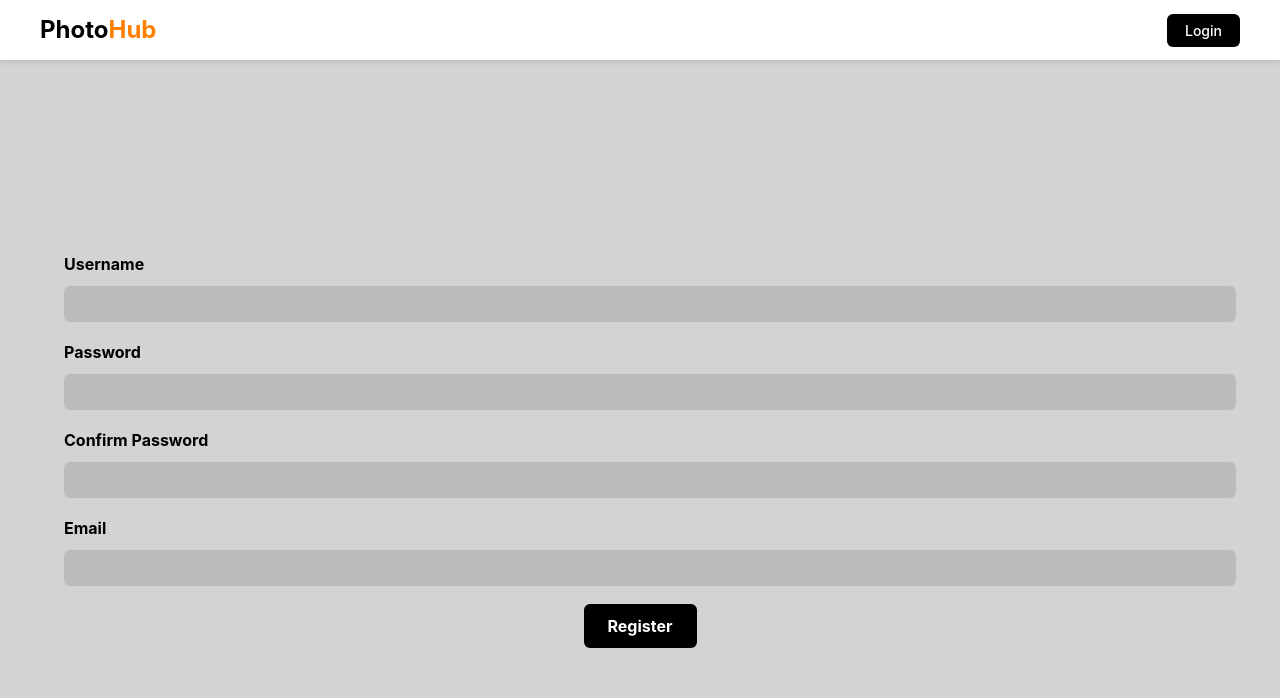
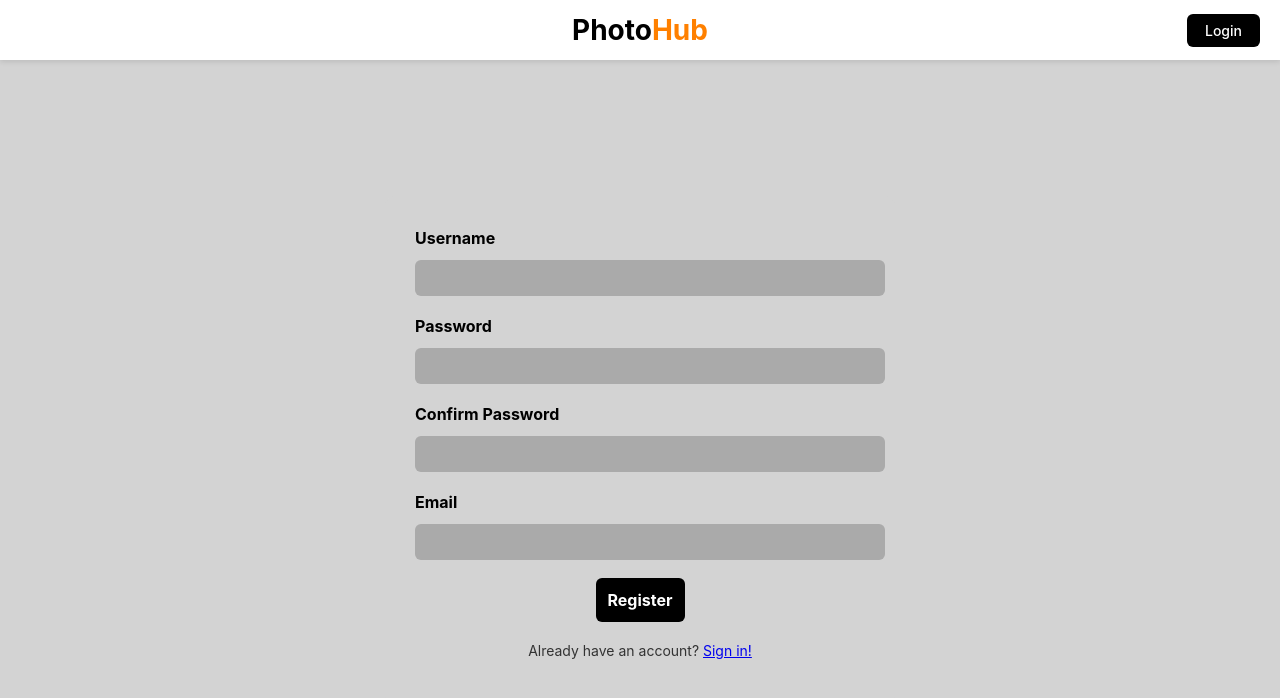
Before and after one commit to cainephung/AWF_GroupAssignment, a React (Vite) app in the folder client/: page /register in a window 1280 px wide. Shown: the top 698 px of the page. Built offline with nearby package versions, Linux system fonts and the light colour scheme.

Commit message:
added routings, pages and rename some stylings so they can be resued

```diff
--- a/client/src/App.jsx
+++ b/client/src/App.jsx
@@ -1,11 +1,15 @@
 import { BrowserRouter as Router, Routes, Route } from "react-router-dom";
 import RegisterPage from "./pages/RegisterPage";
+import SignInPage from "./pages/SignInPage";
+import ForgotPasswordPage from "./pages/ForgotPassword";
 
 function App() {
   return (
     <Router>
       <Routes>
         <Route path="/register" element={<RegisterPage />} />
+        <Route path="/signin" element={<SignInPage />} />
+        <Route path="/forgot-password" element={<ForgotPasswordPage />} />
       </Routes>
     </Router>
   );
--- /dev/null
+++ b/client/src/pages/ForgotPassword.jsx
@@ -0,0 +1,45 @@
+import { useState } from "react";
+import { useNavigate } from "react-router-dom";
+import "../styles/global.css";
+import React from "react";
+
+export default function ForgotPasswordPage() {
+  const navigate = useNavigate();
+  const [email, setEmail] = useState("");
+
+  const handleSubmit = (e) => {
+    e.preventDefault();
+    console.log("Password reset requested for:", email);
+  };
+
+  return (
+    <div className="auth-container">
+      <header className="auth-header">
+        <div className="logo">
+          Photo<span>Hub</span>
+        </div>
+        <button className="nav-btn" onClick={() => navigate("/signin")}>
+          Back to Login
+        </button>
+      </header>
+
+      <form className="auth-form" onSubmit={handleSubmit}>
+        <h2 className="auth-title">Forgot Password</h2>
+        <p className="auth-description">
+          Enter your email below and we'll send you instructions to reset your
+          password.
+        </p>
+        <label>Email</label>
+        <input
+          type="email"
+          name="email"
+          value={email}
+          onChange={(e) => setEmail(e.target.value)}
+        />
+        <button type="submit" className="primary-btn">
+          Send Reset Link
+        </button>
+      </form>
+    </div>
+  );
+}
--- /dev/null
+++ b/client/src/pages/RegisterPage.jsx
@@ -0,0 +1,75 @@
+import { useState } from "react";
+import { useNavigate } from "react-router-dom";
+import "../styles/global.css";
+import React from "react";
+
+export default function RegisterPage() {
+  const navigate = useNavigate();
+  const [formData, setFormData] = useState({
+    username: "",
+    password: "",
+    confirmPassword: "",
+    email: "",
+  });
+
+  const handleChange = (e) => {
+    const { name, value } = e.target;
+    setFormData({ ...formData, [name]: value });
+  };
+
+  const handleSubmit = (e) => {
+    e.preventDefault();
+    console.log("Register Submitted", formData);
+  };
+
+  return (
+    <div className="auth-container">
+      <header className="auth-header">
+        <div className="logo">
+          Photo<span>Hub</span>
+        </div>
+        <button className="nav-btn" onClick={() => navigate("/signin")}>
+          Login
+        </button>
+      </header>
+
+      <form className="auth-form" onSubmit={handleSubmit}>
+        <label>Username</label>
+        <input
+          type="text"
+          name="username"
+          value={formData.username}
+          onChange={handleChange}
+        />
+        <label>Password</label>
+        <input
+          type="password"
+          name="password"
+          value={formData.password}
+          onChange={handleChange}
+        />
+        <label>Confirm Password</label>
+        <input
+          type="password"
+          name="confirmPassword"
+          value={formData.confirmPassword}
+          onChange={handleChange}
+        />
+        <label>Email</label>
+        <input
+          type="email"
+          name="email"
+          value={formData.email}
+          onChange={handleChange}
+        />
+
+        <button type="submit" className="primary-btn">
+          Register
+        </button>
+        <p className="auth-switch" onClick={() => navigate("/signin")}>
+          Already have an account? <span>Sign in!</span>
+        </p>
+      </form>
+    </div>
+  );
+}
--- a/client/src/pages/RegisterPage.tsx
+++ b/client/src/pages/SignInPage.jsx
@@ -3,13 +3,11 @@ import { useNavigate } from "react-router-dom";
 import "../styles/global.css";
 import React from "react";
 
-export default function RegisterPage() {
+export default function SignInPage() {
   const navigate = useNavigate();
   const [formData, setFormData] = useState({
     username: "",
     password: "",
-    confirmPassword: "",
-    email: "",
   });
 
   const handleChange = (e) => {
@@ -19,23 +17,21 @@ export default function RegisterPage() {
 
   const handleSubmit = (e) => {
     e.preventDefault();
-    console.log("Form Submitted", formData);
+    console.log("Sign In Submitted", formData);
   };
 
   return (
-    <div className="register-container">
-      <header className="register-header">
-        <div className="container">
-          <div className="logo">
-            Photo<span>Hub</span>
-          </div>
-          <button className="login-btn" onClick={() => navigate("/login")}>
-            Login
-          </button>
+    <div className="auth-container">
+      <header className="auth-header">
+        <div className="logo">
+          Photo<span>Hub</span>
         </div>
+        <button className="nav-btn" onClick={() => navigate("/register")}>
+          Register
+        </button>
       </header>
 
-      <form className="register-form" onSubmit={handleSubmit}>
+      <form className="auth-form" onSubmit={handleSubmit}>
         <label>Username</label>
         <input
           type="text"
@@ -50,18 +46,14 @@ export default function RegisterPage() {
           value={formData.password}
           onChange={handleChange}
         />
-        <label>Confirm Password</label>
-        <input
-          type="password"
-          name="confirmPassword"
-          value={formData.confirmPassword}
-          onChange={handleChange}
-        />
-        <label>Email</label>
-        <input type="email" name="email" value={formData.email} />
-
+        <p
+          className="forgot-password"
+          onClick={() => navigate("/forgot-password")}
+        >
+          Forgot Password?
+        </p>
         <button type="submit" className="primary-btn">
-          Register
+          Login
         </button>
       </form>
     </div>
--- a/client/src/styles/global.css
+++ b/client/src/styles/global.css
@@ -1,4 +1,4 @@
-.register-container {
+.auth-container {
   display: flex;
   flex-direction: column;
   align-items: center;
@@ -10,41 +10,32 @@
   color: #000;
 }
 
-.register-header {
+.auth-header {
   position: fixed;
   top: 0;
   left: 0;
   width: 100%;
+  height: 60px;
   background-color: white;
   display: flex;
   justify-content: center;
   align-items: center;
-  height: 60px;
   box-shadow: 0px 2px 5px rgba(0, 0, 0, 0.1);
   z-index: 100;
 }
 
-.register-header .container {
-  width: 100%;
-  max-width: 1200px;
-  display: flex;
-  justify-content: space-between;
-  align-items: center;
-  padding: 0 20px;
+.auth-header .logo {
+  font-size: 28px;
+  font-weight: bold;
 }
 
-.register-header .logo {
-  font-size: 24px;
-  font-weight: bold;
-  color: black;
-}
-
-.register-header .logo span {
+.auth-header .logo span {
   color: #ff8000;
 }
 
-/* Login button */
-.register-header .login-btn {
+.auth-header .nav-btn {
+  position: absolute;
+  right: 20px;
   background: black;
   color: white;
   border: none;
@@ -55,8 +46,8 @@
   white-space: nowrap;
 }
 
-.register-form {
-  width: 90%;
+.auth-form {
+  width: 450px;
   background: #d3d3d3;
   padding: 30px;
   border-radius: 10px;
@@ -64,37 +55,37 @@
   margin-top: 100px;
 }
 
-.register-form label {
+.auth-form label {
   font-size: 16px;
   font-weight: bold;
   margin-bottom: 10px;
   display: block;
 }
 
-.register-form input {
+.auth-form input {
   width: 100%;
   padding: 10px;
   margin-bottom: 18px;
   border: none;
   border-radius: 6px;
-  background: #bbb;
+  background: #aaa;
   color: black;
   font-size: 14px;
 }
 
-.register-form input:focus {
+.auth-form input:focus {
   outline: none;
   border: 2px solid #ff8000;
 }
 
-.register-form input[disabled] {
-  background: #aaa;
-  color: gray;
-  font-style: italic;
-}
-
 .primary-btn {
+  /* width: 100%; */
   padding: 12px 24px;
+  justify-content: center;
+  align-items: center;
+  display: block;
+  margin: 0 auto;
+  padding: 12px;
   background: black;
   color: white;
   font-size: 16px;
@@ -103,10 +94,39 @@
   cursor: pointer;
   font-weight: bold;
   text-align: center;
-  display: block;
-  margin: 0 auto;
 }
 
 .primary-btn:hover {
   opacity: 0.8;
 }
+
+.forgot-password {
+  text-align: right;
+  margin-bottom: 18px;
+  font-size: 14px;
+  color: #0000ee;
+  text-decoration: underline;
+  cursor: pointer;
+  transition: color 0.2s ease;
+}
+
+.forgot-password:hover {
+  color: #ff8000;
+}
+.auth-switch {
+  margin-top: 18px;
+  font-size: 14px;
+  text-align: center;
+  color: #333;
+  cursor: pointer;
+}
+
+.auth-switch span {
+  color: #0000ee;
+  text-decoration: underline;
+  transition: color 0.2s ease;
+}
+
+.auth-switch:hover span {
+  color: #ff8000;
+}
```
